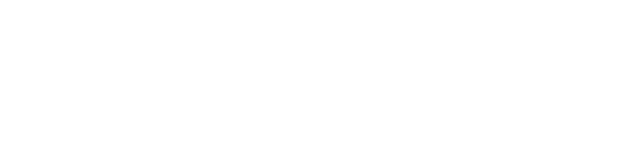
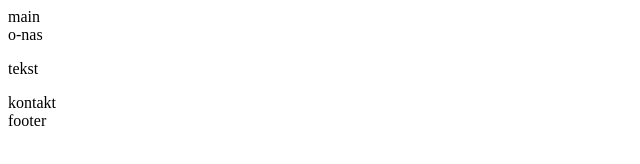
Before and after one commit to Swapzor/9-struktura-html5, a plain HTML site: page index.html in a window 1280 px wide. Shown: the whole page, without its empty margins (0-640 px from the left). Drawn offline with Linux system fonts and the light colour scheme.

Commit message:
index.html

```diff
--- a/index.html
+++ b/index.html
@@ -1,10 +1,10 @@
 <!DOCTYPE html>
-    <html>
-        <nav>
-            <header id="main"></header>
-                <section id="o-nas"><p class="tekst"></p></section>
-                <section id="kontakt"></section>
-                <footer id="footer"></footer>
-        </nav>
+<html>
+    <nav>
+        <header id="main">main</header>
+            <section id="o-nas">o-nas<p class="tekst">tekst</p></section>
+            <section id="kontakt">kontakt</section>
+            <footer id="footer">footer</footer>
+    </nav>
 
     </html>
```
